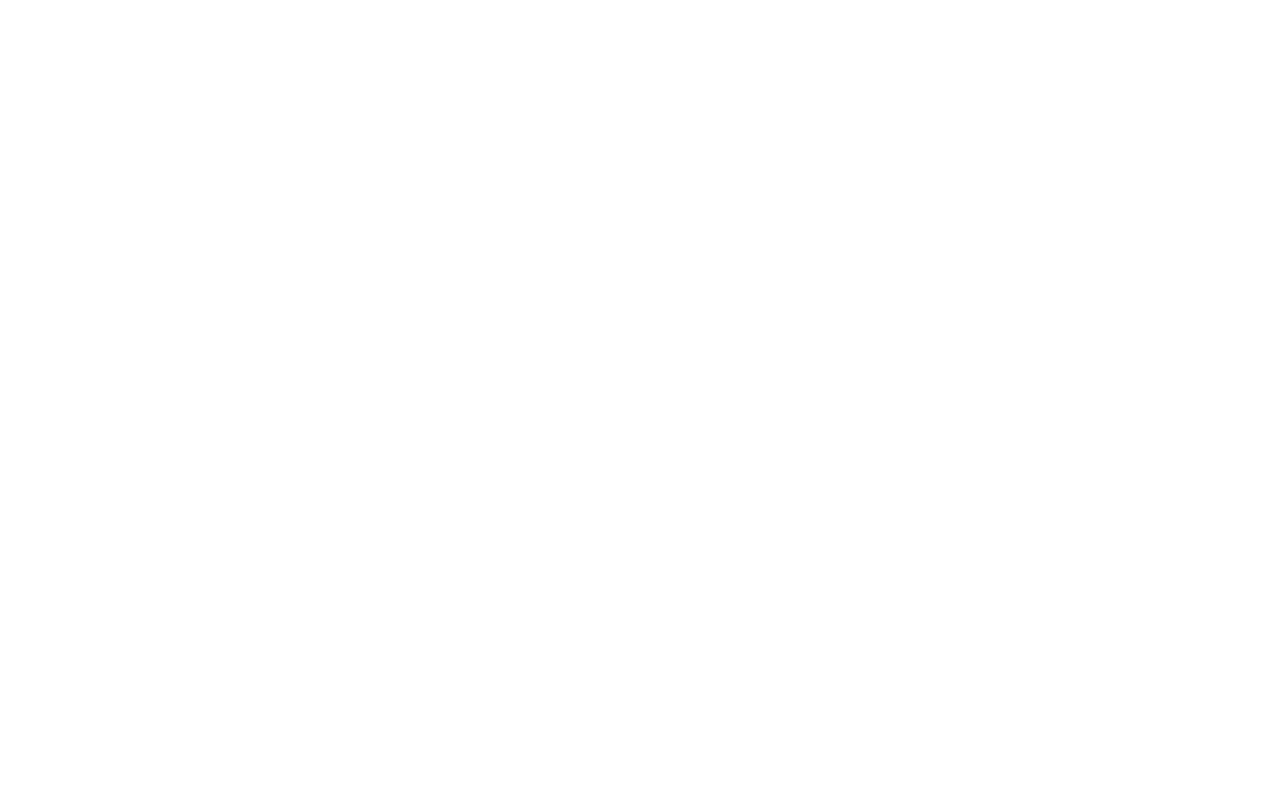
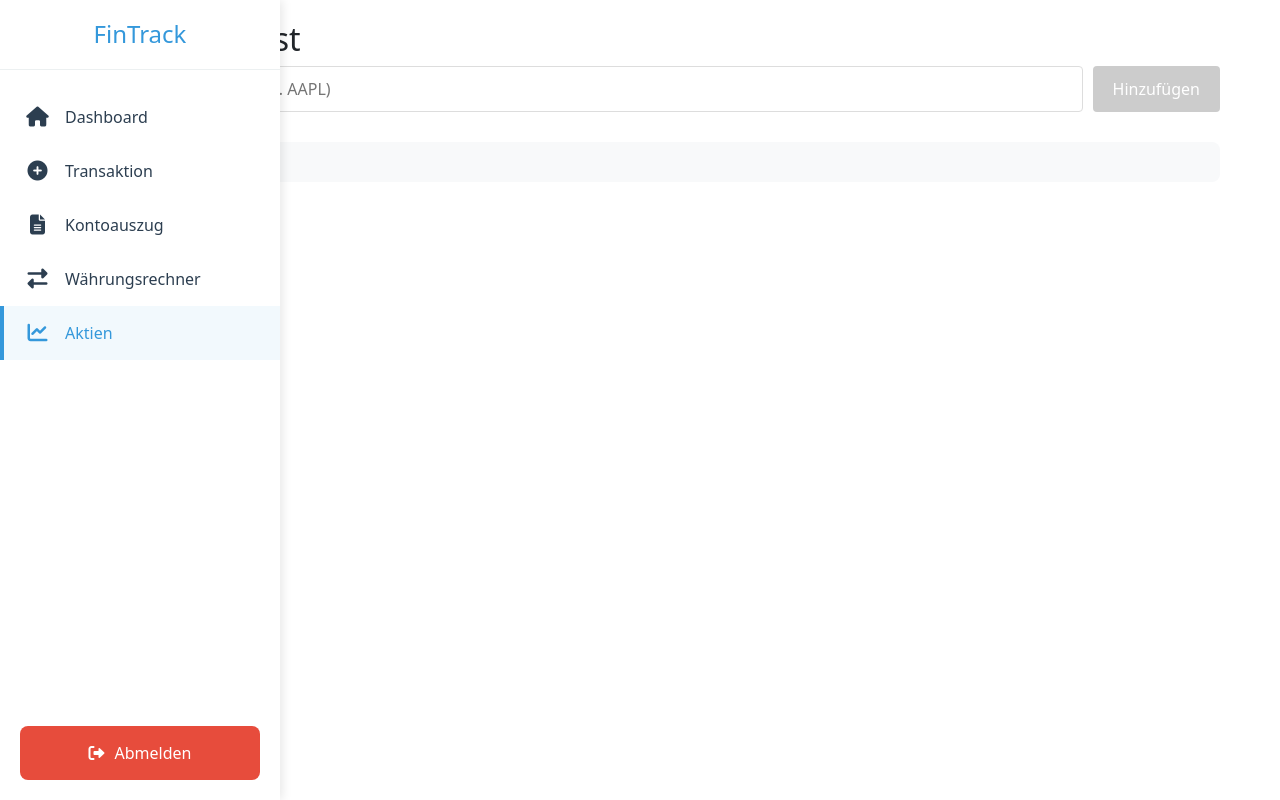
Before and after one commit to KaMa-0/FinTrack, a React (Create React App) app in the folder frontend/: page /stocks in a window 1280 px wide. Before the commit this address had no page. Built offline with nearby package versions, Linux system fonts and the light colour scheme; sample sign-in values are in the browser's storage.

Commit message:
stock watch feature implemented

```diff
--- a/frontend/package.json
+++ b/frontend/package.json
@@ -7,10 +7,13 @@
     "@testing-library/react": "^13.4.0",
     "@testing-library/user-event": "^13.5.0",
     "bootstrap": "^5.3.6",
+    "chart.js": "^4.4.9",
     "react": "^18.2.0",
+    "react-chartjs-2": "^5.3.0",
     "react-dom": "^18.2.0",
     "react-router-dom": "^6.30.0",
     "react-scripts": "5.0.1",
+    "recharts": "^2.15.3",
     "web-vitals": "^2.1.4"
   },
   "scripts": {
--- a/frontend/src/App.js
+++ b/frontend/src/App.js
@@ -1,4 +1,3 @@
-// frontend/src/App.js
 import React from 'react';
 import { BrowserRouter as Router, Routes, Route, Navigate } from 'react-router-dom';
 import LandingPage from './pages/LandingPage';
@@ -11,6 +10,7 @@ import Dashboard from './pages/Dashboard';
 import Transaction from './pages/Transaction';
 import AccountStatement from "./pages/AccountStatement";
 import CurrencyConverter from './pages/CurrencyConverter';
+import StockWatch from './pages/StockWatch';
 import Navigation from './components/Navigation';
 
 const PrivateRoute = ({ children }) => {
@@ -66,6 +66,11 @@ function App() {
                         <CurrencyConverter />
                     </PrivateRoute>
                 } />
+                <Route path="/stocks" element={
+                    <PrivateRoute>
+                        <StockWatch />
+                    </PrivateRoute>
+                } />
             </Routes>
         </Router>
     );
--- a/frontend/src/components/Navigation.js
+++ b/frontend/src/components/Navigation.js
@@ -1,4 +1,3 @@
-// frontend/src/components/Navigation.js
 import React, { useState, useEffect } from 'react';
 import { Link, useLocation } from 'react-router-dom';
 import './Navigation.css';
@@ -22,7 +21,6 @@ const Navigation = () => {
     }, []);
 
     useEffect(() => {
-        // Close menu on route change
         setIsOpen(false);
     }, [location]);
 
@@ -37,7 +35,6 @@ const Navigation = () => {
 
     return (
         <>
-            {/* Mobile Hamburger Button */}
             <button
                 className={`mobile-menu-toggle ${isOpen ? 'active' : ''}`}
                 onClick={toggleMenu}
@@ -48,12 +45,10 @@ const Navigation = () => {
                 <span></span>
             </button>
 
-            {/* Overlay for mobile */}
             {isOpen && isMobile && (
                 <div className="nav-overlay" onClick={toggleMenu}></div>
             )}
 
-            {/* Navigation Menu */}
             <nav className={`nav-menu ${isOpen ? 'active' : ''}`}>
                 <div className="nav-header">
                     <h3>FinTrack</h3>
@@ -91,6 +86,14 @@ const Navigation = () => {
                         <i className="fas fa-exchange-alt"></i>
                         <span>Währungsrechner</span>
                     </Link>
+
+                    <Link
+                        to="/stocks"
+                        className={location.pathname === '/stocks' ? 'active' : ''}
+                    >
+                        <i className="fas fa-chart-line"></i>
+                        <span>Aktien</span>
+                    </Link>
                 </div>
 
                 <button className="nav-logout-button" onClick={handleLogout}>
--- a/frontend/src/pages/Dashboard.js
+++ b/frontend/src/pages/Dashboard.js
@@ -1,4 +1,3 @@
-// frontend/src/pages/Dashboard.js
 import React, { useState, useEffect } from 'react';
 import { useNavigate } from 'react-router-dom';
 import 'bootstrap/dist/css/bootstrap.min.css';
@@ -25,7 +24,7 @@ function Dashboard() {
             });
             if (response.ok) {
                 const data = await response.json();
-                setTransactions(data.slice(0, 5)); // Last 5 transactions
+                setTransactions(data.slice(0, 5));
                 calculateTotals(data);
             }
         } catch (error) {
@@ -57,7 +56,6 @@ function Dashboard() {
 
     return (
         <div className="dashboard-wrapper">
-            {/* Top Header */}
             <div className="dashboard-header">
                 <div className="header-content">
                     <div className="welcome-section">
@@ -71,9 +69,7 @@ function Dashboard() {
                 </div>
             </div>
 
-            {/* Main Dashboard Content */}
             <div className="dashboard-content">
-                {/* Stats Cards */}
                 <div className="stats-grid">
                     <div className="stat-card balance">
                         <div className="stat-icon">
@@ -106,7 +102,6 @@ function Dashboard() {
                     </div>
                 </div>
 
-                {/* Quick Actions */}
                 <div className="quick-actions">
                     <h3>Schnellaktionen</h3>
                     <div className="actions-grid">
@@ -133,10 +128,17 @@ function Dashboard() {
                             <i className="fas fa-exchange-alt"></i>
                             <span>Währungsrechner</span>
                         </button>
+
+                        <button
+                            className="action-card"
+                            onClick={() => navigate('/stocks')}
+                        >
+                            <i className="fas fa-chart-line"></i>
+                            <span>Aktien</span>
+                        </button>
                     </div>
                 </div>
 
-                {/* Recent Transactions */}
                 <div className="recent-transactions">
                     <div className="section-header">
                         <h3>Letzte Transaktionen</h3>
--- /dev/null
+++ b/frontend/src/pages/StockWatch.css
@@ -0,0 +1,139 @@
+.stock-watch-container {
+    padding: 20px;
+    max-width: 1200px;
+    margin: 0 auto;
+}
+
+.stock-watch-header {
+    margin-bottom: 30px;
+}
+
+.add-stock-form {
+    display: flex;
+    gap: 10px;
+    margin-bottom: 20px;
+}
+
+.stock-input {
+    flex: 1;
+    padding: 10px;
+    border: 1px solid #ddd;
+    border-radius: 4px;
+}
+
+.add-button {
+    padding: 10px 20px;
+    background-color: #007bff;
+    color: white;
+    border: none;
+    border-radius: 4px;
+    cursor: pointer;
+}
+
+.add-button:hover {
+    background-color: #0056b3;
+}
+
+.add-button:disabled {
+    background-color: #cccccc;
+    cursor: not-allowed;
+}
+
+.stock-watch-content {
+    display: grid;
+    grid-template-columns: 250px 1fr;
+    gap: 20px;
+}
+
+.watchlist {
+    display: grid;
+    grid-template-columns: repeat(auto-fill, minmax(250px, 1fr));
+    gap: 20px;
+    background-color: #f8f9fa;
+    padding: 20px;
+    border-radius: 8px;
+}
+
+.stock-card {
+    padding: 15px;
+    border: 1px solid #ddd;
+    border-radius: 8px;
+    background-color: white;
+    box-shadow: 0 2px 4px rgba(0,0,0,0.1);
+    cursor: pointer;
+    transition: all 0.2s ease;
+}
+
+.stock-card:hover {
+    transform: translateY(-2px);
+    box-shadow: 0 4px 8px rgba(0,0,0,0.1);
+}
+
+.stock-card.selected {
+    border: 2px solid #007bff;
+}
+
+.stock-header {
+    display: flex;
+    justify-content: space-between;
+    align-items: center;
+    margin-bottom: 10px;
+}
+
+.stock-header h3 {
+    margin: 0;
+}
+
+.remove-button {
+    background: none;
+    border: none;
+    color: #dc3545;
+    cursor: pointer;
+    padding: 5px;
+}
+
+.remove-button:hover {
+    color: #c82333;
+}
+
+.stock-info {
+    font-size: 0.9em;
+}
+
+.stock-info p {
+    margin: 5px 0;
+}
+
+.stock-chart {
+    background-color: white;
+    padding: 20px;
+    border-radius: 8px;
+    box-shadow: 0 2px 4px rgba(0,0,0,0.1);
+}
+
+.stock-chart h3 {
+    margin-bottom: 20px;
+    text-align: center;
+}
+
+.positive {
+    color: #28a745;
+}
+
+.negative {
+    color: #dc3545;
+}
+
+.error-message {
+    color: #dc3545;
+    margin: 10px 0;
+    padding: 10px;
+    background-color: #f8d7da;
+    border-radius: 4px;
+}
+
+.loading {
+    text-align: center;
+    margin: 20px 0;
+    color: #666;
+}
--- /dev/null
+++ b/frontend/src/pages/StockWatch.js
@@ -0,0 +1,160 @@
+import React, { useState, useEffect } from 'react';
+import './StockWatch.css';
+
+function StockWatch() {
+    const [watchlist, setWatchlist] = useState([]);
+    const [symbol, setSymbol] = useState('');
+    const [stockData, setStockData] = useState({});
+    const [loading, setLoading] = useState(false);
+    const [error, setError] = useState('');
+
+    const API_KEY = 'd12pqb9r01qv1k0mgsugd12pqb9r01qv1k0mgsv0';
+
+    useEffect(() => {
+        loadWatchlist();
+        const interval = setInterval(loadWatchlist, 300000); // Alle 5 Minuten aktualisieren
+        return () => clearInterval(interval);
+    }, []);
+
+    const loadWatchlist = async () => {
+        const savedWatchlist = localStorage.getItem('watchlist');
+        if (savedWatchlist) {
+            const parsed = JSON.parse(savedWatchlist);
+            setWatchlist(parsed);
+            parsed.forEach(symbol => fetchStockData(symbol));
+        }
+    };
+
+    const fetchStockData = async (stockSymbol) => {
+        try {
+            setLoading(true);
+            setError('');
+
+            const response = await fetch(
+                `https://finnhub.io/api/v1/quote?symbol=${stockSymbol}&token=${API_KEY}`
+            );
+
+            if (!response.ok) {
+                throw new Error(`HTTP error! status: ${response.status}`);
+            }
+
+            const data = await response.json();
+
+            if (data.c) {
+                setStockData(prevData => ({
+                    ...prevData,
+                    [stockSymbol]: {
+                        price: data.c,
+                        change: data.d,
+                        changePercent: data.dp,
+                        lastUpdated: new Date().toLocaleTimeString()
+                    }
+                }));
+            } else {
+                throw new Error('Keine Daten verfügbar');
+            }
+        } catch (err) {
+            console.error('Fehler beim API-Aufruf:', err);
+            setError(`Fehler beim Laden der Daten für ${stockSymbol}`);
+        } finally {
+            setLoading(false);
+        }
+    };
+
+    const addToWatchlist = async (e) => {
+        e.preventDefault();
+        if (!symbol || loading) return;
+
+        const upperSymbol = symbol.toUpperCase();
+        if (watchlist.includes(upperSymbol)) {
+            setError('Diese Aktie ist bereits in der Watchlist');
+            return;
+        }
+
+        try {
+            setLoading(true);
+            setError('');
+            await fetchStockData(upperSymbol);
+
+            const newWatchlist = [...watchlist, upperSymbol];
+            setWatchlist(newWatchlist);
+            localStorage.setItem('watchlist', JSON.stringify(newWatchlist));
+            setSymbol('');
+        } catch (err) {
+            setError('Fehler beim Hinzufügen der Aktie');
+            console.error('Fehler:', err);
+        } finally {
+            setLoading(false);
+        }
+    };
+
+    const removeFromWatchlist = (stockSymbol) => {
+        const newWatchlist = watchlist.filter(s => s !== stockSymbol);
+        setWatchlist(newWatchlist);
+        localStorage.setItem('watchlist', JSON.stringify(newWatchlist));
+
+        setStockData(prevData => {
+            const newData = { ...prevData };
+            delete newData[stockSymbol];
+            return newData;
+        });
+    };
+
+    return (
+        <div className="stock-watch-container">
+            <div className="stock-watch-header">
+                <h2>Aktien Watchlist</h2>
+                <form onSubmit={addToWatchlist} className="add-stock-form">
+                    <input
+                        type="text"
+                        value={symbol}
+                        onChange={(e) => setSymbol(e.target.value.toUpperCase())}
+                        placeholder="Aktiensymbol eingeben (z.B. AAPL)"
+                        className="stock-input"
+                        disabled={loading}
+                    />
+                    <button
+                        type="submit"
+                        className="add-button"
+                        disabled={loading || !symbol}
+                    >
+                        {loading ? 'Lädt...' : 'Hinzufügen'}
+                    </button>
+                </form>
+            </div>
+
+            {error && <div className="error-message">{error}</div>}
+
+            <div className="watchlist">
+                {watchlist.map(stock => (
+                    <div key={stock} className="stock-card">
+                        <div className="stock-header">
+                            <h3>{stock}</h3>
+                            <button
+                                onClick={() => removeFromWatchlist(stock)}
+                                className="remove-button"
+                                title="Entfernen"
+                            >
+                                ×
+                            </button>
+                        </div>
+                        {stockData[stock] ? (
+                            <div className="stock-info">
+                                <p>Preis: ${parseFloat(stockData[stock].price).toFixed(2)}</p>
+                                <p className={parseFloat(stockData[stock].change) >= 0 ? 'positive' : 'negative'}>
+                                    Änderung: ${parseFloat(stockData[stock].change).toFixed(2)}
+                                    ({stockData[stock].changePercent}%)
+                                </p>
+                                <small>Zuletzt aktualisiert: {stockData[stock].lastUpdated}</small>
+                            </div>
+                        ) : (
+                            <p className="loading">Lade Daten...</p>
+                        )}
+                    </div>
+                ))}
+            </div>
+        </div>
+    );
+}
+
+export default StockWatch;
```
Also changed, not shown: 1 other file (tests, documents, lock files or other folders).
